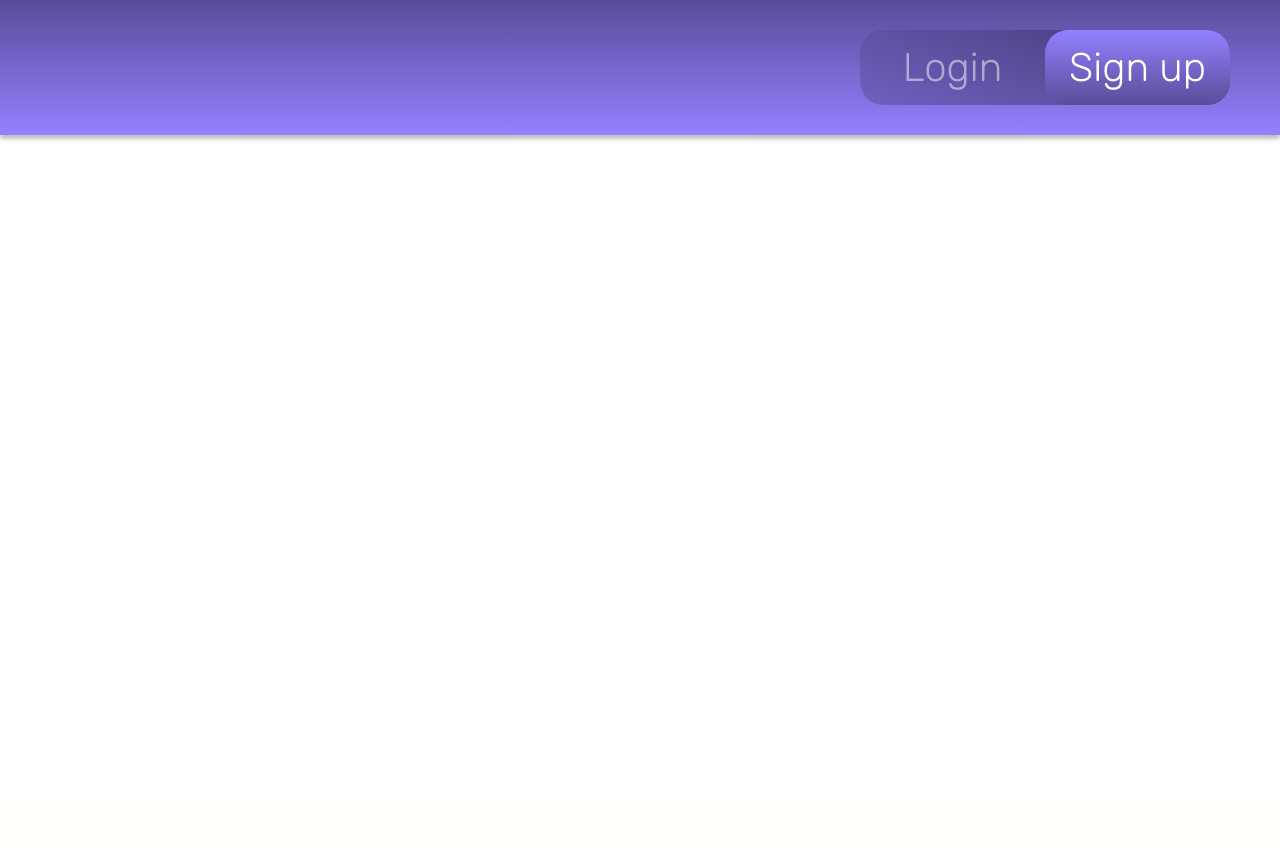
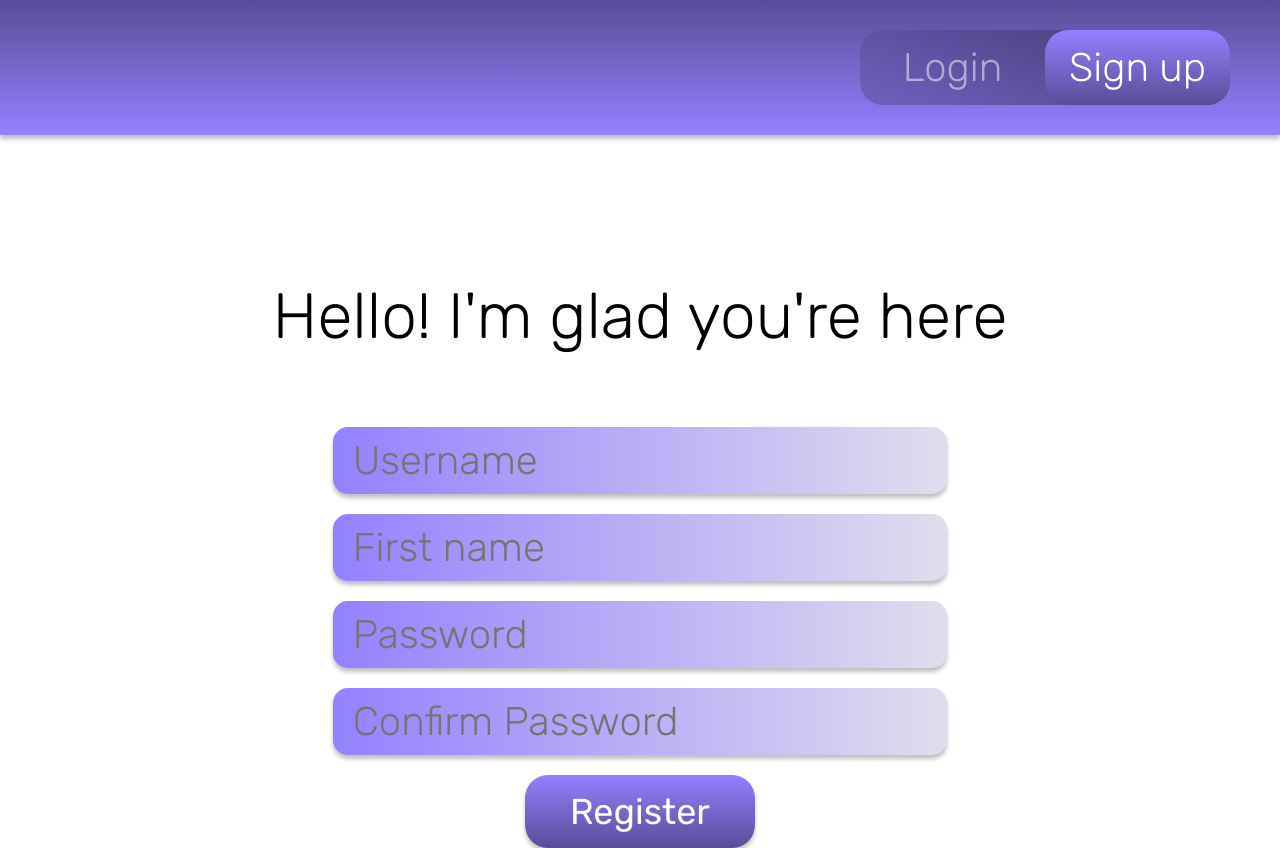
Before and after one commit to Evan-Hedgecock/cs50-final, a Flask app: page /signup in a window 1280 px wide. Before the commit the page ends 141 px from the top, so only its background shows below. Run offline with Flask 3, Linux system fonts and the light colour scheme.

Commit message:
Create styled login and signup pages

```diff
--- a/app.py
+++ b/app.py
@@ -32,8 +32,14 @@ def index():
 
 @app.route("/login")
 def login():
+    # Forget user info
+    session.clear()
+
     return render_template("login.html")
 
 @app.route("/signup")
 def signup():
+
+    session.clear()
+
     return render_template("signup.html")
--- a/static/styles.css
+++ b/static/styles.css
@@ -2,25 +2,32 @@
 :root {
     --pink: #9381FF;
     --purple: #584d99;
+    --purple50: #584d9980;
+    --purple20: #584d9930;
     --dark-purple: #1D1A33;
     --white: #FFFFFC;
     --white50: #FFFFFC80;
-    --purple50: #584d9980;
+
     --pink50: #9381FF80;
     --dark-purple50: #1D1A3380;
 
-    --h1-font: "Rubik", sans-serif;
+    --font: "Rubik", sans-serif;
+
     --h1-size: 64px;
     --h1-weight: 300;
     --h1-color-primary: black;
 
     --h2-size: 40px;
 
+    --button-size: 36px;
+
     --button-curve: 23px;
 
-    --input-curve: 15;
+    --input-curve: 15px;
 
     --sm-shadow: 0px 4px 4px rgb(0, 0, 0, 25%);
+    --md-shadow: 0px 8px 8px rgb(0, 0, 0, 25%);
+
 }
 
 body {
@@ -67,7 +74,7 @@ body {
     text-decoration: none;
     color: var(--white);
     font-size: var(--h1-font);
-    font-family: var(--h1-font);
+    font-family: var(--font);
     font-weight: var(--h1-weight);
 }
 
@@ -97,16 +104,26 @@ body {
 }
 
 .h1 {
-    font-family: var(--h1-font);
+    font-family: var(--font);
     font-size: var(--h1-size);
     font-weight: var(--h1-weight);
     color: var(--h1-color-primary);
 }
 
 .login {
+    margin: auto;
+}
+
+.signup {
+    margin: auto;
+}
+
+.signup.form {
     display: flex;
-    align-items: center;
-    justify-content: center;
+    flex-wrap: wrap;
+    justify-content: space-between;
+    box-sizing: border-box;
+    height: auto;
 }
 
 .center-items {
@@ -114,3 +131,57 @@ body {
     align-items: center;
     justify-content: center;
 }
+
+.form {
+    display: flex;
+    flex-direction: column;
+    justify-content: space-between;
+    align-items: center;
+    height: auto;
+    box-sizing: border-box;
+    margin-top: 30px;
+}
+
+.text-box {
+    background-image: linear-gradient(to right, var(--pink), var(--purple20));
+    color: white;
+    font-family: var(--font);
+    font-weight: var(--h1-weight);
+    font-size: var(--h2-size);
+    height: auto;
+    width: 48%;
+    margin-bottom: 20px;
+    border-radius: var(--input-curve);
+    padding: 10px 0px 10px 20px;
+    box-shadow: var(--sm-shadow);
+    box-sizing: border-box;
+    border: hidden;
+    outline: none;
+}
+
+.text-box::placeholder {
+    opacity: 1;
+}
+
+.text-box:focus {
+    background-image: linear-gradient(to right, var(--pink), var(--pink));
+    outline: none;
+}
+
+.button {
+    background-image: linear-gradient(to bottom, var(--pink), var(--purple));
+    box-shadow: var(--sm-shadow);
+    color: var(--white);
+    font-family: var(--font);
+    font-size: var(--button-size);
+    font-weight: 400;
+    border-radius: var(--button-curve);
+    padding: 15px 45px;
+    border: hidden;
+    transition: padding .5s;
+}
+
+.button:hover {
+    cursor: pointer;
+    padding: 15px 55px
+}
--- a/templates/login.html
+++ b/templates/login.html
@@ -13,7 +13,7 @@
 <div class="login">
     <form class="form" action="/login" method="post">
         <input type="text" class="text-box" id="username" name="username" placeholder="Username">
-        <input type="text" class="text-box" id="password" name="password" placeholder="Password">
+        <input type="password" class="text-box" id="password" name="password" placeholder="Password">
         <input type="submit" class="button" value="Sign in">
     </form>
 </div>
--- a/templates/signup.html
+++ b/templates/signup.html
@@ -4,3 +4,21 @@
 <a class="nav-link nav-button inactive-login-signup flex-center" href="/login">Login</a>
 <a class="nav-link nav-button active-login-signup flex-center" href="/signup">Sign up</a>
 {% endblock %}
+
+{% block main %}
+
+<div class="welcome">
+    <h1 class="h1">Hello! I'm glad you're here</h1>
+</div>
+
+<div class="signup">
+    <form class="form" action="/login" method="post">
+        <input type="text" class="text-box" id="username" name="username" placeholder="Username">
+        <input type="text" class="text-box" id="name" name="name" placeholder="First name">
+        <input type="password" class="text-box" id="password" name="password" placeholder="Password">
+        <input type="password" class="text-box" id="confirm" name="confirm" placeholder="Confirm Password">
+        <input type="submit" class="button register" value="Register">
+    </form>
+</div>
+
+{% endblock %}
```
